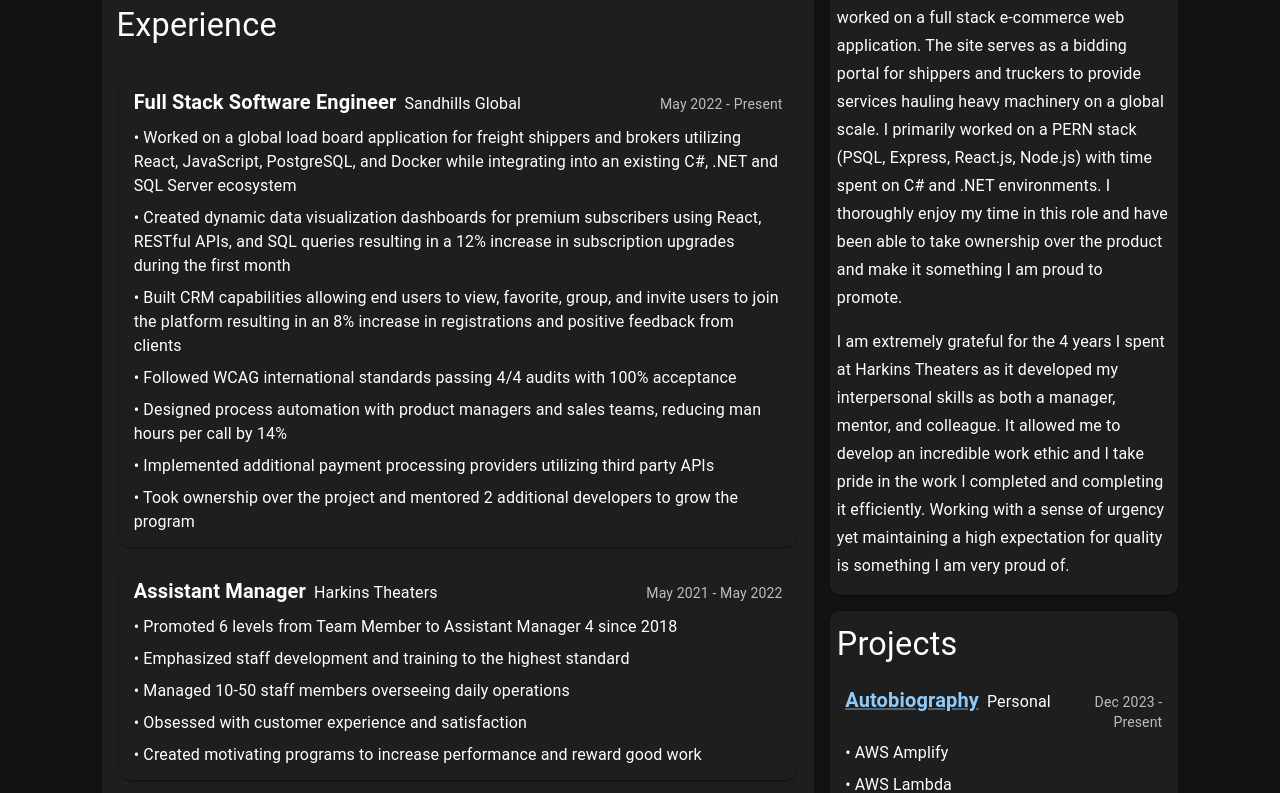
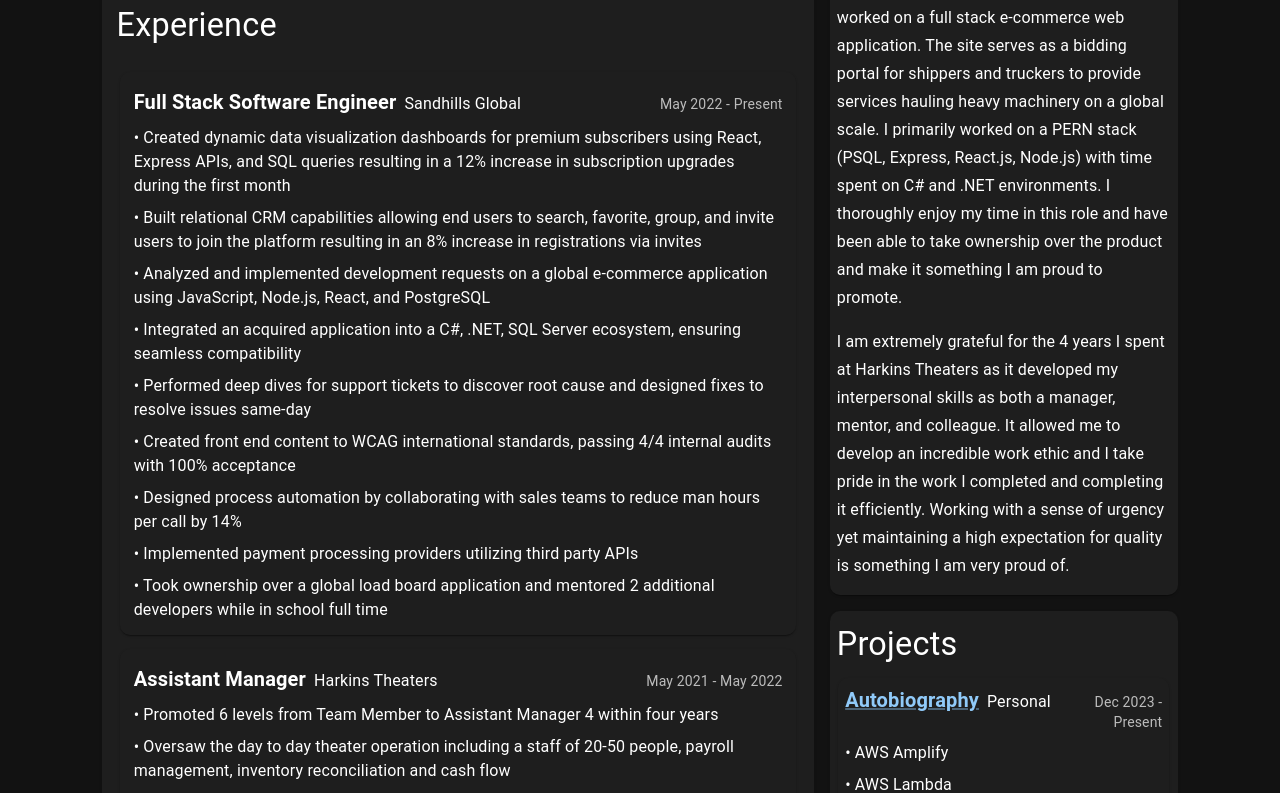
Before and after one commit to LoganEllsworth/Autobiography, a React (Create React App) app in the folder client/: page / in a window 1280 px wide. Shown: the part 406-1199 px from the top of the page. Built offline with nearby package versions, Linux system fonts and the light colour scheme.

Commit message:
Resume Updates

```diff
--- a/client/src/pages/home/components/experience.js
+++ b/client/src/pages/home/components/experience.js
@@ -8,13 +8,15 @@ const experiences = [
 		company: 'Sandhills Global',
 		dateRange: 'May 2022 - Present',
 		bullets: [
-			'Worked on a global load board application for freight shippers and brokers utilizing React, JavaScript, PostgreSQL, and Docker while integrating into an existing C#, .NET and SQL Server ecosystem',
-			'Created dynamic data visualization dashboards for premium subscribers using React, RESTful APIs, and SQL queries resulting in a 12% increase in subscription upgrades during the first month',
-			'Built CRM capabilities allowing end users to view, favorite, group, and invite users to join the platform resulting in an 8% increase in registrations and positive feedback from clients',
-			'Followed WCAG international standards passing 4/4 audits with 100% acceptance',
-			'Designed process automation with product managers and sales teams, reducing man hours per call by 14%',
-			'Implemented additional payment processing providers utilizing third party APIs',
-			'Took ownership over the project and mentored 2 additional developers to grow the program',
+			'Created dynamic data visualization dashboards for premium subscribers using React, Express APIs, and SQL queries resulting in a 12% increase in subscription upgrades during the first month',
+			'Built relational CRM capabilities allowing end users to search, favorite, group, and invite users to join the platform resulting in an 8% increase in registrations via invites',
+			'Analyzed and implemented development requests on a global e-commerce application using JavaScript, Node.js, React, and PostgreSQL',
+			'Integrated an acquired application into a C#, .NET, SQL Server ecosystem, ensuring seamless compatibility',
+			'Performed deep dives for support tickets to discover root cause and designed fixes to resolve issues same-day',
+			'Created front end content to WCAG international standards, passing 4/4 internal audits with 100% acceptance',
+			'Designed process automation by collaborating with sales teams to reduce man hours per call by 14%',
+			'Implemented payment processing providers utilizing third party APIs',
+			'Took ownership over a global load board application and mentored 2 additional developers while in school full time',
 		]
 	},
 	{
@@ -22,11 +24,11 @@ const experiences = [
 		company: 'Harkins Theaters',
 		dateRange: 'May 2021 - May 2022',
 		bullets: [
-			'Promoted 6 levels from Team Member to Assistant Manager 4 since 2018',
-			'Emphasized staff development and training to the highest standard',
-			'Managed 10-50 staff members overseeing daily operations',
-			'Obsessed with customer experience and satisfaction',
-			'Created motivating programs to increase performance and reward good work',
+			'Promoted 6 levels from Team Member to Assistant Manager 4 within four years',
+			'Oversaw the day to day theater operation including a staff of 20-50 people, payroll management, inventory reconciliation and cash flow',
+			'Led Day 1 orientation for new employees and oversaw cross training for senior staff to optimize staffing coverage',
+			'Handled escalated customer concerns and worked closely with the team to ensure we were delivering on the “Ultimate Moviegoing experience”',
+			'Resolved basic troubleshooting concerns with 16 projectors while maintaining a flawless customer experience',
 		]
 	},
 	{
```
Also changed, not shown: 1 other file (tests, documents, lock files or other folders).
